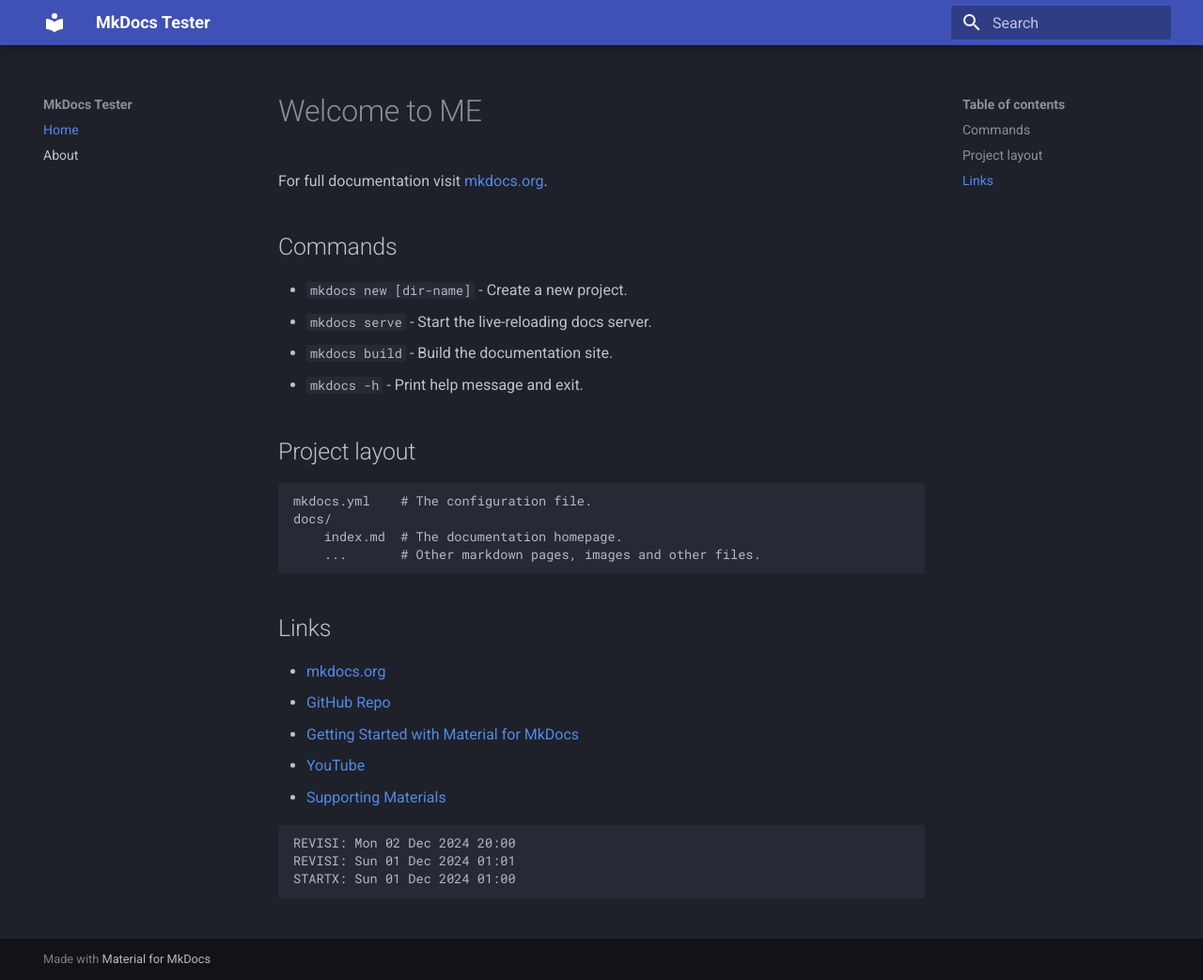
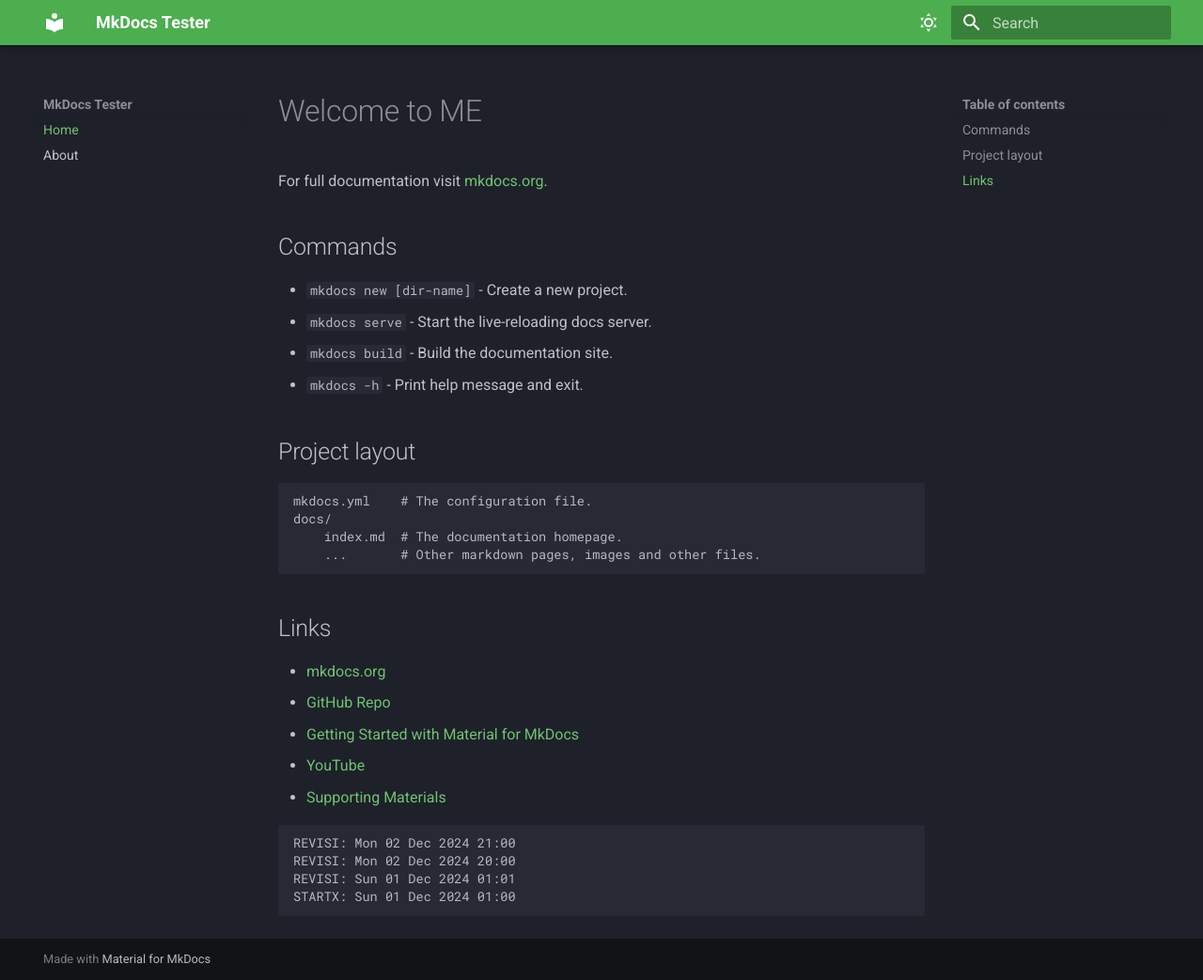
Before and after one commit to vrtass/tester, an MkDocs documentation site: the page built from docs/docs/index.md, in a window 1280 px wide and 1043 px high. Shown: the whole window at 94% size. Built offline with MkDocs 1.6.1 and Material for MkDocs 9.7.7, drawn with Linux system fonts in a browser that asks for light colours.

Commit message:
modified:   docs/index.md mkdocs.yml

````diff
--- a/docs/docs/index.md
+++ b/docs/docs/index.md
@@ -25,6 +25,7 @@
 * [Supporting Materials](https://github.com/james-willett/material-mkdocs-youtube-2024)
 
 ```
+REVISI: Mon 02 Dec 2024 21:00
 REVISI: Mon 02 Dec 2024 20:00
 REVISI: Sun 01 Dec 2024 01:01
 STARTX: Sun 01 Dec 2024 01:00
--- a/docs/mkdocs.yml
+++ b/docs/mkdocs.yml
@@ -6,4 +6,18 @@
 theme:
   name: material
   palette:
-    scheme: slate
+    # Dark Mode
+    - scheme: slate
+      toggle:
+        icon: material/weather-sunny
+        name: Dark mode
+      primary: green
+      accent: deep purple
+
+    # Light Mode
+    - scheme: default
+      toggle:
+        icon: material/weather-night
+        name: Light mode
+      primary: blue
+      accent: deep orange
````
